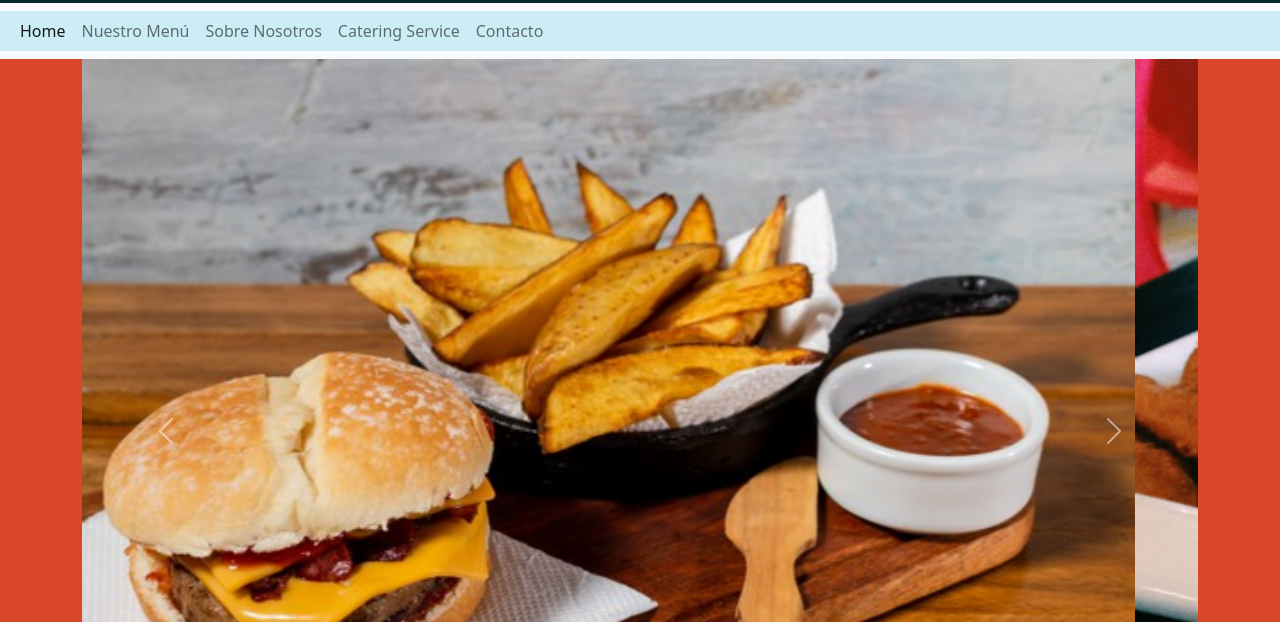
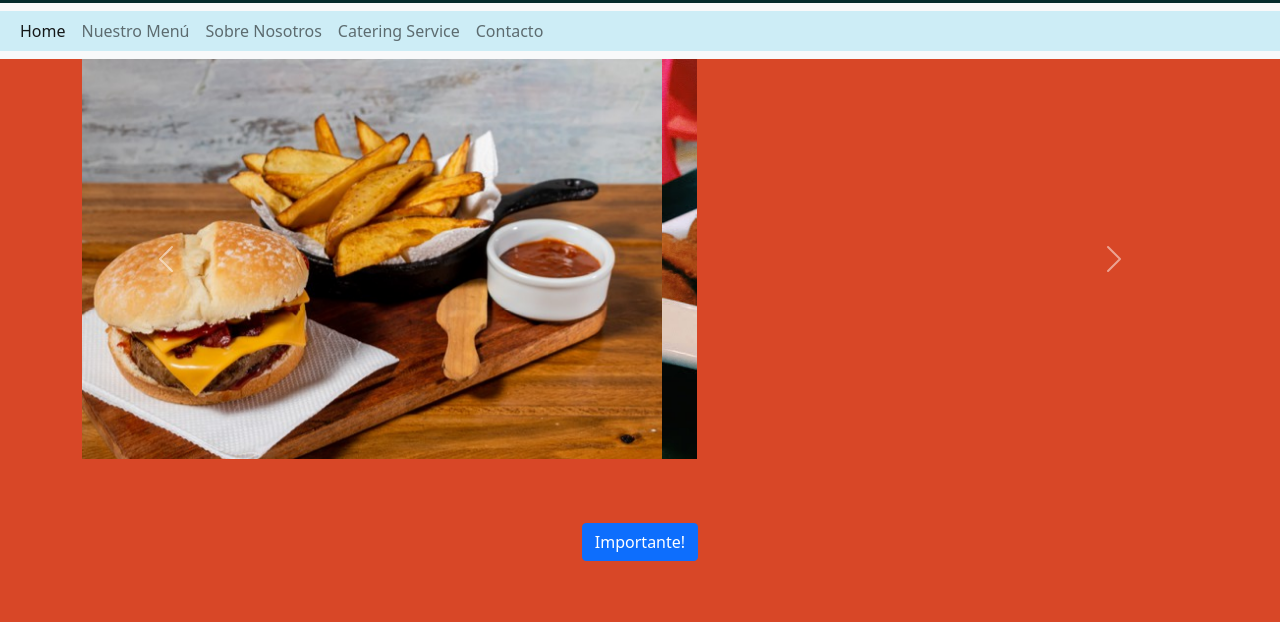
Before and after one commit to gustarguello/desafio-coderhouse, a website: page index.html in a window 1280 px wide. Shown: the part 103-725 px from the top of the page. Drawn offline with nearby package versions, Linux system fonts and the light colour scheme.

Commit message:
achicando mis imagenes de carrusel

```diff
--- a/index.html
+++ b/index.html
@@ -59,7 +59,7 @@
       <div class="carousel-item active">
         <img src="media/ham1.jpg" class="d-block w-100" alt="burg1">
       </div>
-      <div class="carousel-item">
+      <div class="carousel-item achicando">
         <img src="media/ham2.jpg" class="d-block w-100" alt="burg2">
       </div>
       <div class="carousel-item">
--- a/scss/tamano.scss
+++ b/scss/tamano.scss
@@ -12,3 +12,18 @@ footer {
 .histMain {
     font-size: 5em;
 }
+
+.achicando {
+    height: 350px;
+    width: auto;
+}
+
+.carousel-item {
+    height: 400px;
+    width: 615px;
+}
+
+.carousel-inner {
+    height: auto;
+    width: 615px;
+}
```
Also changed, not shown: css/archivo.css.
